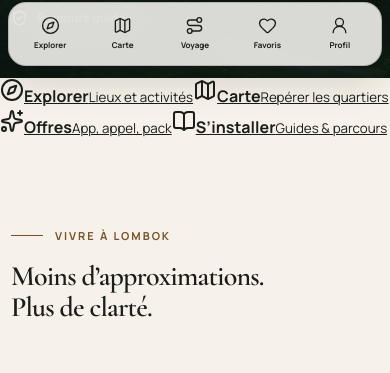
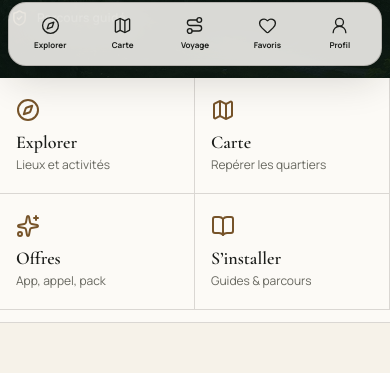
Before and after one commit to Dorianpmy/MyLombok, a Next.js app: page / in a window 390 px wide. Shown: the part 766-1139 px from the top of the page. Built offline with nearby package versions, Linux system fonts and the light colour scheme; no server answers.

Commit message:
css: home explore grid responsive desktop + mobile

```diff
--- a/app/mobile-polish.css
+++ b/app/mobile-polish.css
@@ -30,7 +30,6 @@
   stroke: #e3c79f !important;
 }
 
-/* Lockup toujours horizontal */
 .brand-lockup {
   display: inline-flex !important;
   flex-direction: row !important;
@@ -43,7 +42,88 @@
   flex-direction: column !important;
 }
 
+/* ===== Home explore grid (desktop + mobile) ===== */
+.home-explore-grid {
+  background: var(--surface);
+  border-bottom: 1px solid var(--line);
+}
+
+.home-explore-grid__inner {
+  display: grid;
+  grid-template-columns: repeat(4, minmax(0, 1fr));
+  max-width: 1280px;
+  margin: 0 auto;
+  border-left: 1px solid var(--line);
+}
+
+.home-explore-grid__card {
+  display: flex;
+  flex-direction: row;
+  align-items: center;
+  gap: 14px;
+  min-height: 108px;
+  padding: 22px 24px;
+  border-right: 1px solid var(--line);
+  color: var(--ink);
+  text-decoration: none;
+  background: var(--surface);
+  transition: background-color 180ms ease;
+}
+
+.home-explore-grid__card:hover {
+  background: var(--surface-soft);
+}
+
+.home-explore-grid__icon {
+  width: 24px;
+  height: 24px;
+  flex-shrink: 0;
+  color: var(--bronze-text);
+}
+
+.home-explore-grid__copy {
+  min-width: 0;
+  display: flex;
+  flex-direction: column;
+  gap: 4px;
+}
+
+.home-explore-grid__copy strong {
+  font-family: var(--font-display);
+  font-size: 22px;
+  line-height: 1.15;
+  font-weight: 600;
+}
+
+.home-explore-grid__copy small {
+  color: var(--muted);
+  font-size: 12px;
+  line-height: 1.35;
+}
+
 @media (max-width: 900px) {
+  .home-explore-grid {
+    padding-bottom: calc(12px + env(safe-area-inset-bottom));
+  }
+
+  .home-explore-grid__inner {
+    grid-template-columns: 1fr 1fr;
+    border-left: 0;
+  }
+
+  .home-explore-grid__card {
+    flex-direction: column;
+    align-items: flex-start;
+    gap: 10px;
+    min-height: 110px;
+    padding: 20px 16px;
+    border-bottom: 1px solid var(--line);
+  }
+
+  .home-explore-grid__copy strong {
+    font-size: 18px;
+  }
+
   .site-main,
   .inner-page {
     padding-bottom: calc(96px + env(safe-area-inset-bottom));
```
